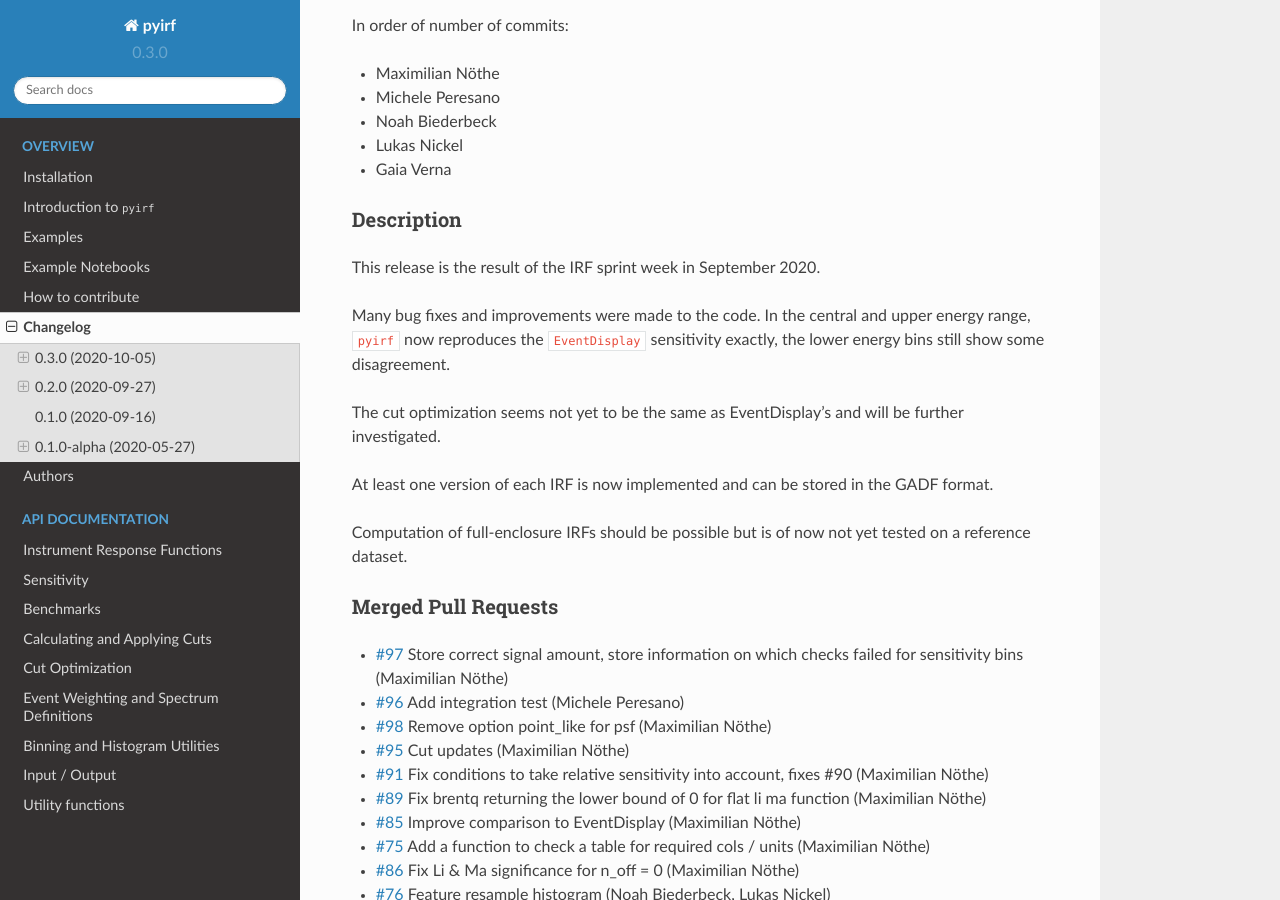
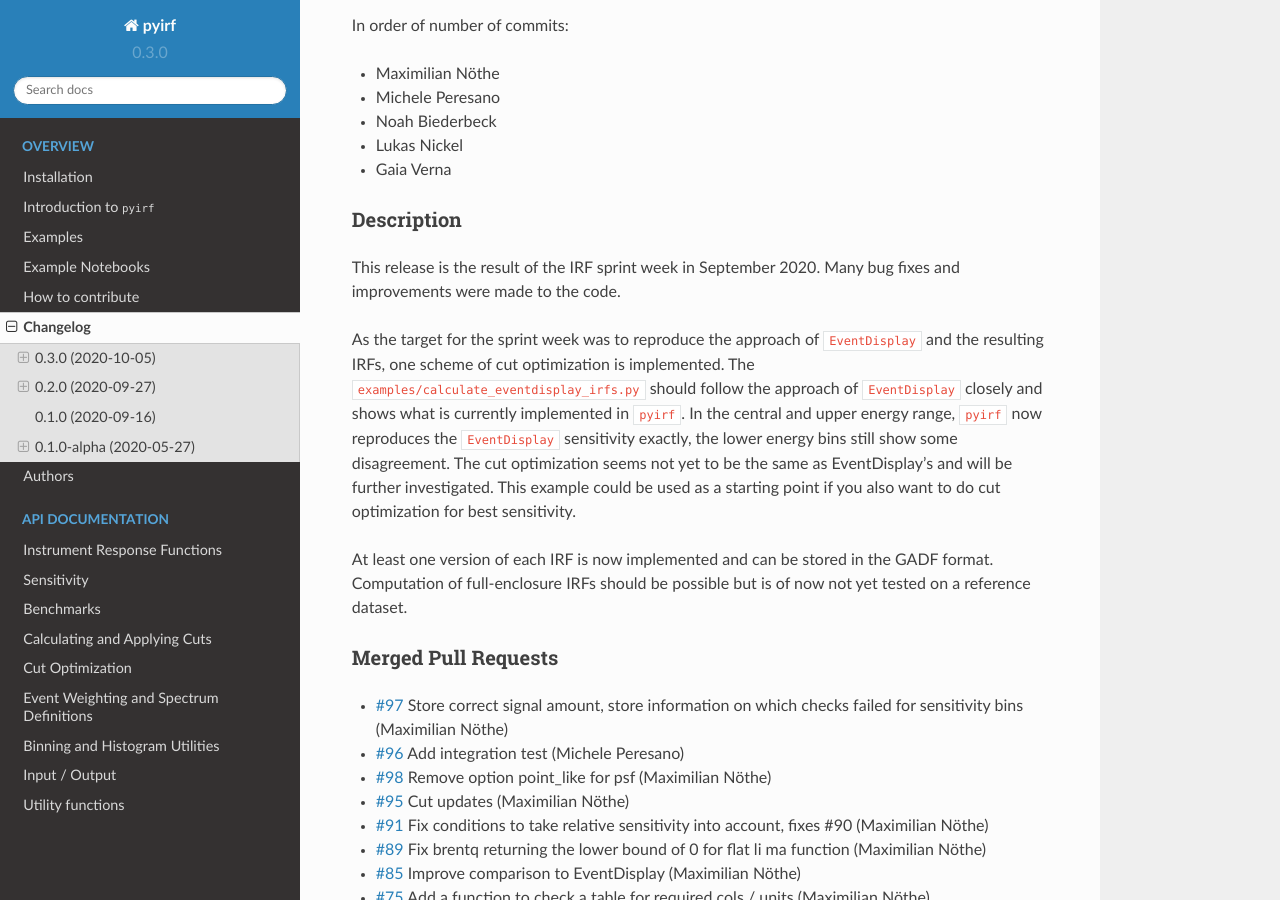
Before and after one commit to cta-observatory/pyirf, a Sphinx documentation site: the page built from docs/changelog.rst, in a window 1280 px wide and 900 px high, scrolled down 422 px. Built offline with Sphinx 7.4.7 and the Read the Docs theme 2.0.0, drawn with Linux system fonts in a browser that asks for light colours.

Commit message:
Clarify comments on example

```diff
--- a/docs/changelog.rst
+++ b/docs/changelog.rst
@@ -64,15 +64,19 @@ Description
 +++++++++++
 
 This release is the result of the IRF sprint week in September 2020.
+Many bug fixes and improvements were made to the code.
 
-Many bug fixes and improvements were made to the code.
+As the target for the sprint week was to reproduce the approach of ``EventDisplay`` and
+the resulting IRFs, one scheme of cut optimization is implemented.
+The ``examples/calculate_eventdisplay_irfs.py`` should follow the approach
+of ``EventDisplay`` closely and shows what is currently implemented in ``pyirf``.
 In the central and upper energy range, ``pyirf`` now reproduces the ``EventDisplay`` sensitivity
 exactly, the lower energy bins still show some disagreement.
+The cut optimization seems not yet to be the same as EventDisplay's and will be further investigated.
+This example could be used as a starting point if you also want to do cut optimization for best sensitivity.
 
-The cut optimization seems not yet to be the same as EventDisplay's and will be further investigated.
 
 At least one version of each IRF is now implemented and can be stored in the GADF format.
-
 Computation of full-enclosure IRFs should be possible but is of now not yet tested
 on a reference dataset.
 
```
